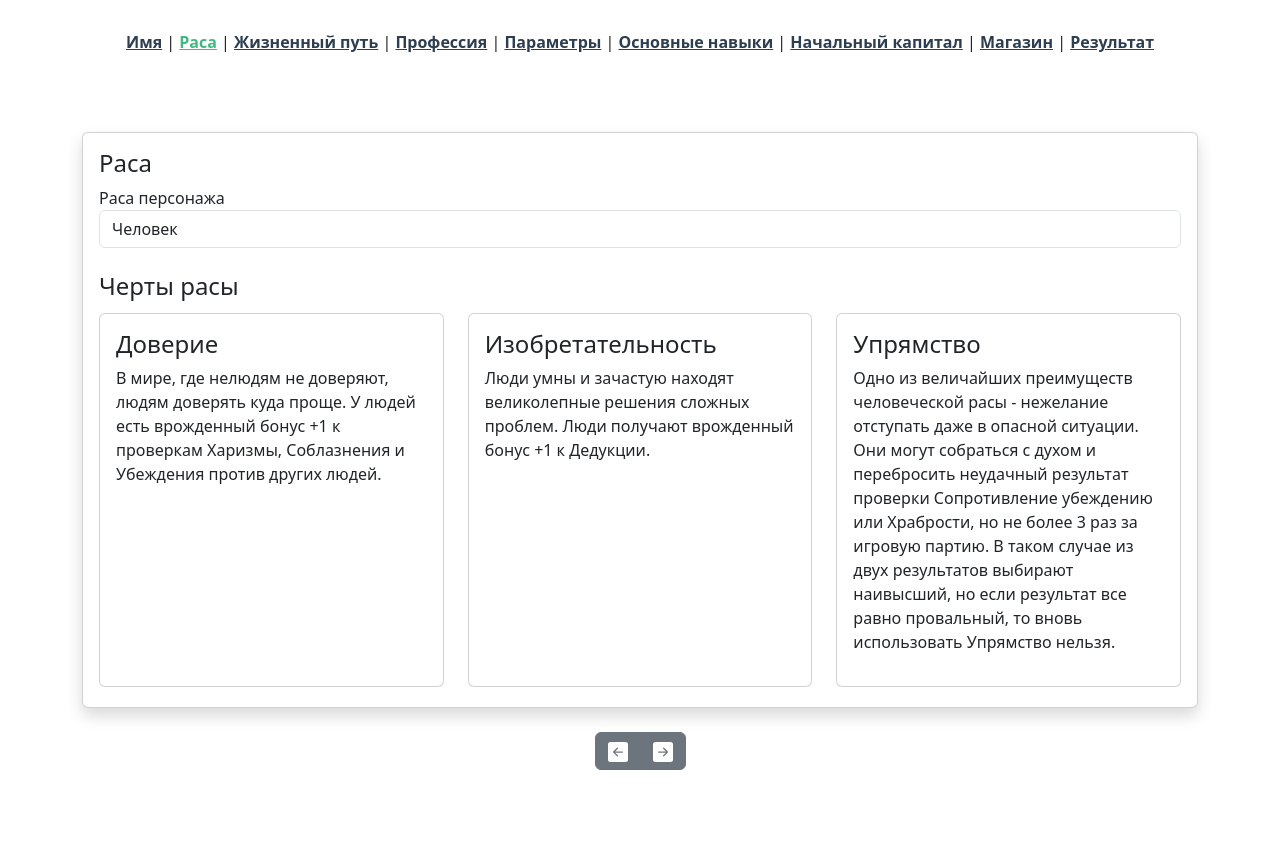
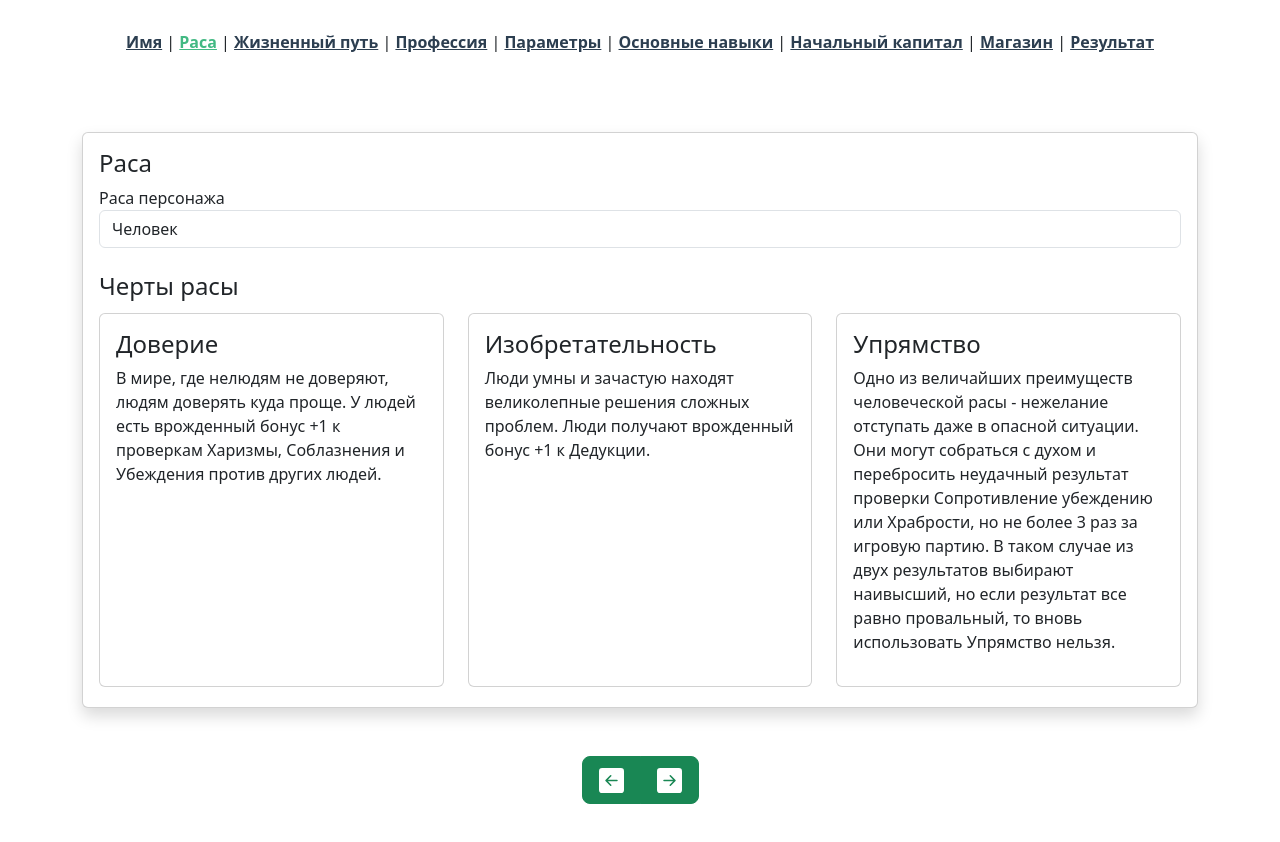
Before and after one commit to Cit1zeN4/the-witcher-trpg-charlist, a Vue app: page /race in a window 1280 px wide. Shown: the top 842 px of the page. Before the commit the page ends 800 px from the top, so only its background shows below. Built offline with nearby package versions, Linux system fonts and the light colour scheme.

Commit message:
visual fix

```diff
--- a/src/components/PaginationComponent.vue
+++ b/src/components/PaginationComponent.vue
@@ -1,11 +1,21 @@
 <template>
-  <div class="d-flex justify-content-center">
+  <div class="d-flex justify-content-center my-5">
     <div>
       <b-button-group>
-        <b-button v-if="prev" :disabled="!canPrev" @click="goPrev"
+        <b-button
+          v-if="prev"
+          :disabled="!canPrev"
+          @click="goPrev"
+          variant="success"
+          size="lg"
           ><b-icon icon="arrow-left-square-fill"></b-icon
         ></b-button>
-        <b-button v-if="next" :disabled="!canNext" @click="goNext"
+        <b-button
+          v-if="next"
+          :disabled="!canNext"
+          @click="goNext"
+          variant="success"
+          size="lg"
           ><b-icon icon="arrow-right-square-fill"></b-icon
         ></b-button>
       </b-button-group>
--- a/src/views/CapitalView.vue
+++ b/src/views/CapitalView.vue
@@ -1,11 +1,7 @@
 <template>
   <div>
     <h1>Начальный капитал:</h1>
-    <pagination-component
-      class="mt-4"
-      prev="/skills"
-      next="/shop"
-    ></pagination-component>
+    <pagination-component prev="/skills" next="/shop"></pagination-component>
   </div>
 </template>
 
--- a/src/views/LifeView.vue
+++ b/src/views/LifeView.vue
@@ -2,7 +2,6 @@
   <div>
     <h1>Жизненный путь:</h1>
     <pagination-component
-      class="mt-4"
       prev="/race"
       next="/profession"
     ></pagination-component>
--- a/src/views/NameView.vue
+++ b/src/views/NameView.vue
@@ -38,7 +38,7 @@
         </b-form-group>
 
         <div class="row mt-3">
-          <div class="col-sm-12 col-md-6">
+          <div class="col-sm-12 col-md-6 mb-3">
             <b-form-group label="Возраст персонажа" label-for="age"
               ><b-form-input
                 id="age"
@@ -54,7 +54,7 @@
               </b-form-invalid-feedback>
             </b-form-group>
           </div>
-          <div class="col-sm-12 col-md-6">
+          <div class="col-sm-12 col-md-6 mb-3">
             <b-form-group label="Пол персонажа" label-for="sex"
               ><b-form-select
                 id="sex"
@@ -68,7 +68,6 @@
       </b-form>
     </b-card>
     <pagination-component
-      class="mt-4"
       next="/race"
       :can-next="dataState"
       @goNext="save"
--- a/src/views/ProfessionView.vue
+++ b/src/views/ProfessionView.vue
@@ -1,11 +1,7 @@
 <template>
   <div>
     <h1>Профессия:</h1>
-    <pagination-component
-      class="mt-4"
-      prev="/life"
-      next="/stats"
-    ></pagination-component>
+    <pagination-component prev="/life" next="/stats"></pagination-component>
   </div>
 </template>
 
--- a/src/views/RaceView.vue
+++ b/src/views/RaceView.vue
@@ -27,7 +27,6 @@
       </div>
     </b-card>
     <pagination-component
-      class="mt-4"
       prev="/"
       next="/life"
       @goPrev="save"
--- a/src/views/ResultView.vue
+++ b/src/views/ResultView.vue
@@ -2,7 +2,7 @@
   <div>
     <h1>Result</h1>
     <info-component></info-component>
-    <pagination-component class="mt-4" prev="/shop"></pagination-component>
+    <pagination-component prev="/shop"></pagination-component>
   </div>
 </template>
 
--- a/src/views/ShopView.vue
+++ b/src/views/ShopView.vue
@@ -1,11 +1,7 @@
 <template>
   <div>
     <h1>Начальный капитал:</h1>
-    <pagination-component
-      class="mt-4"
-      prev="/capital"
-      next="/result"
-    ></pagination-component>
+    <pagination-component prev="/capital" next="/result"></pagination-component>
   </div>
 </template>
 
--- a/src/views/SkillsView.vue
+++ b/src/views/SkillsView.vue
@@ -1,11 +1,7 @@
 <template>
   <div>
     <h1>Основные навыки:</h1>
-    <pagination-component
-      class="mt-4"
-      prev="/stats"
-      next="/capital"
-    ></pagination-component>
+    <pagination-component prev="/stats" next="/capital"></pagination-component>
   </div>
 </template>
 
--- a/src/views/StatsView.vue
+++ b/src/views/StatsView.vue
@@ -2,7 +2,6 @@
   <div>
     <h1>Параметры:</h1>
     <pagination-component
-      class="mt-4"
       prev="/profession"
       next="/skills"
     ></pagination-component>
```
